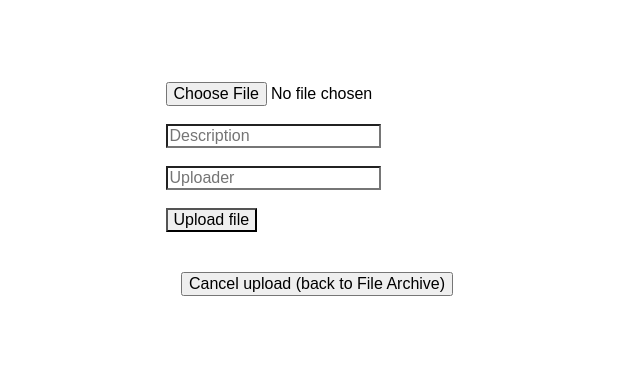
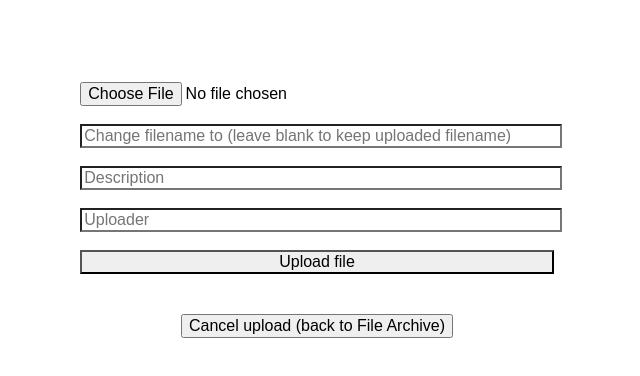
Before and after one commit to pelagisk/prototyp, a React (Create React App) app in the folder frontend/: page / in a window 1280 px wide. Both pictures are taken after a click on the button "Upload new file". Shown: the top 376 px of the page, without its empty margins (323-963 px from the left). Built offline with nearby package versions, Linux system fonts and the light colour scheme; no server answers.

Commit message:
Updated form and corresponding api route

```diff
--- a/frontend/src/components/Form/Form.css
+++ b/frontend/src/components/Form/Form.css
@@ -1,6 +1,11 @@
+form {
+  width: 40%;
+}
+
 input {
     display:block;
     border-radius: 0px;
+    width: 100%;
 }
 
 button,
--- a/frontend/src/components/Form/Form.js
+++ b/frontend/src/components/Form/Form.js
@@ -53,6 +53,8 @@ function Form({ toggleUploadView }) {
       <br />
       <input type="file" name="file" placeholder="Filename" />
       <br />
+      <input type="text" name="filename" placeholder="Change filename to (leave blank to keep uploaded filename)" />
+      <br />
       <input type="text" name="description" placeholder="Description" />
       <br />
       <input type="text" name="uploader" placeholder="Uploader" />
```
Also changed, not shown: 1 other file (tests, documents, lock files or other folders).
